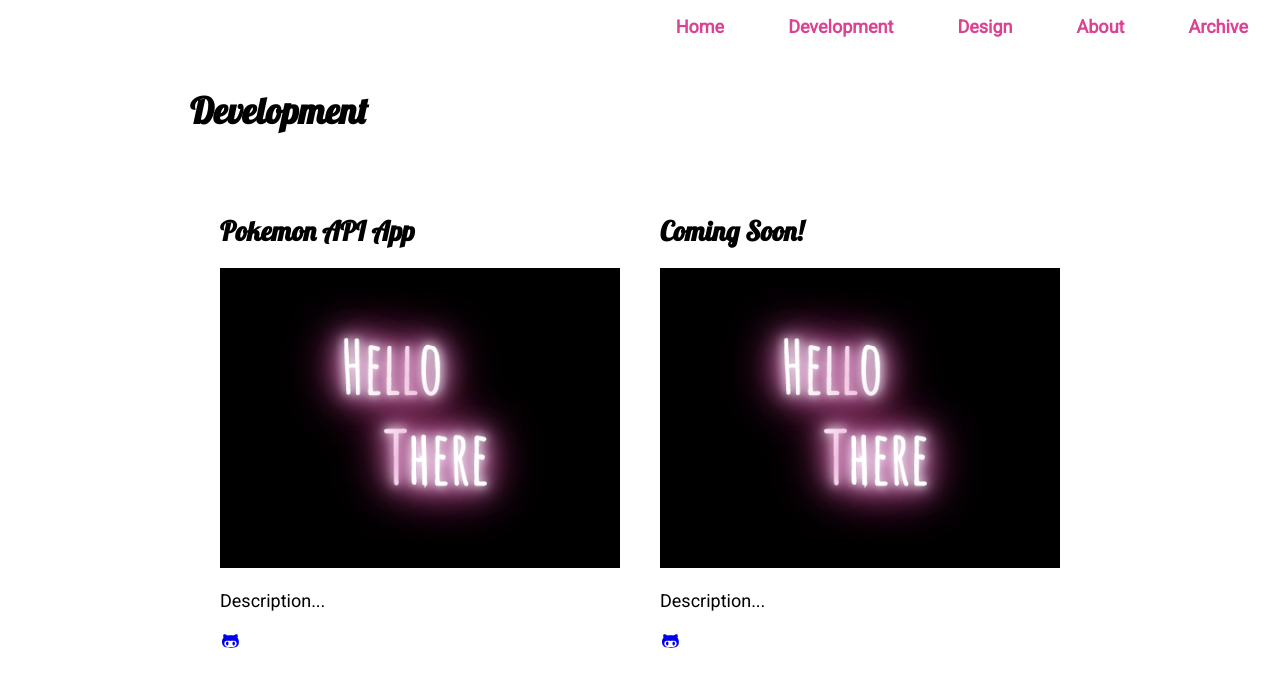
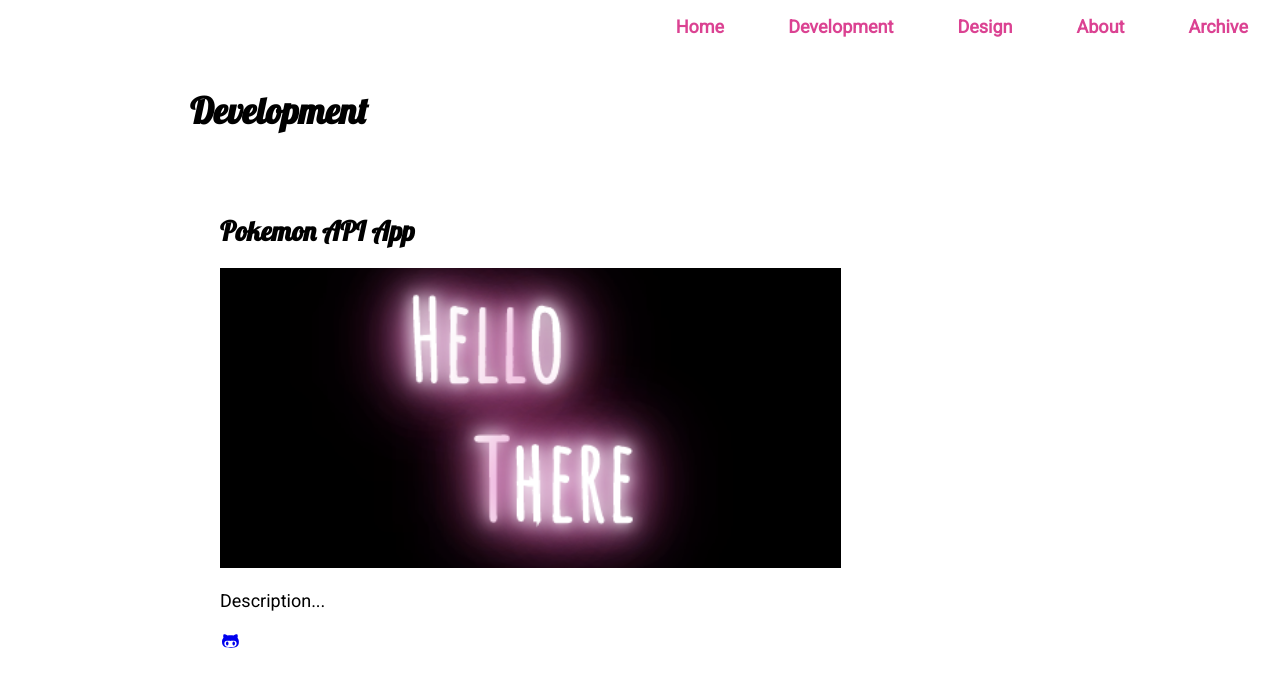
Before and after one commit to meglaurie/Portfolio-Summer-2020, a React (Create React App) app in the folder my-react-website/: page /project-list in a window 1280 px wide. Shown: the top 686 px of the page. Built offline with nearby package versions, Linux system fonts and the light colour scheme.

Commit message:
moved home button up

```diff
--- a/my-react-website/src/pages/ProjectContent.js
+++ b/my-react-website/src/pages/ProjectContent.js
@@ -8,15 +8,6 @@ const projects = [
         content: [
             `Description`,
         ]
-    },    {
-        name: 'Project 2',
-        title: 'Coming Soon!',
-        image: require('../imgs/HelloThere.png'),
-        alt: 'Coming soon',
-        url: '',
-        content: [
-            `Description`,
-        ]
     },
 ];
 
--- a/my-react-website/src/scss/_homepage.scss
+++ b/my-react-website/src/scss/_homepage.scss
@@ -21,7 +21,7 @@
   height: 25px;
   padding: 15px;
   text-align: center;
-  margin: 55% auto;
+  margin: 40% auto;
   background-color: lightgray;
   color: white;
   border-radius: 20px 20px 20px 20px;
```
